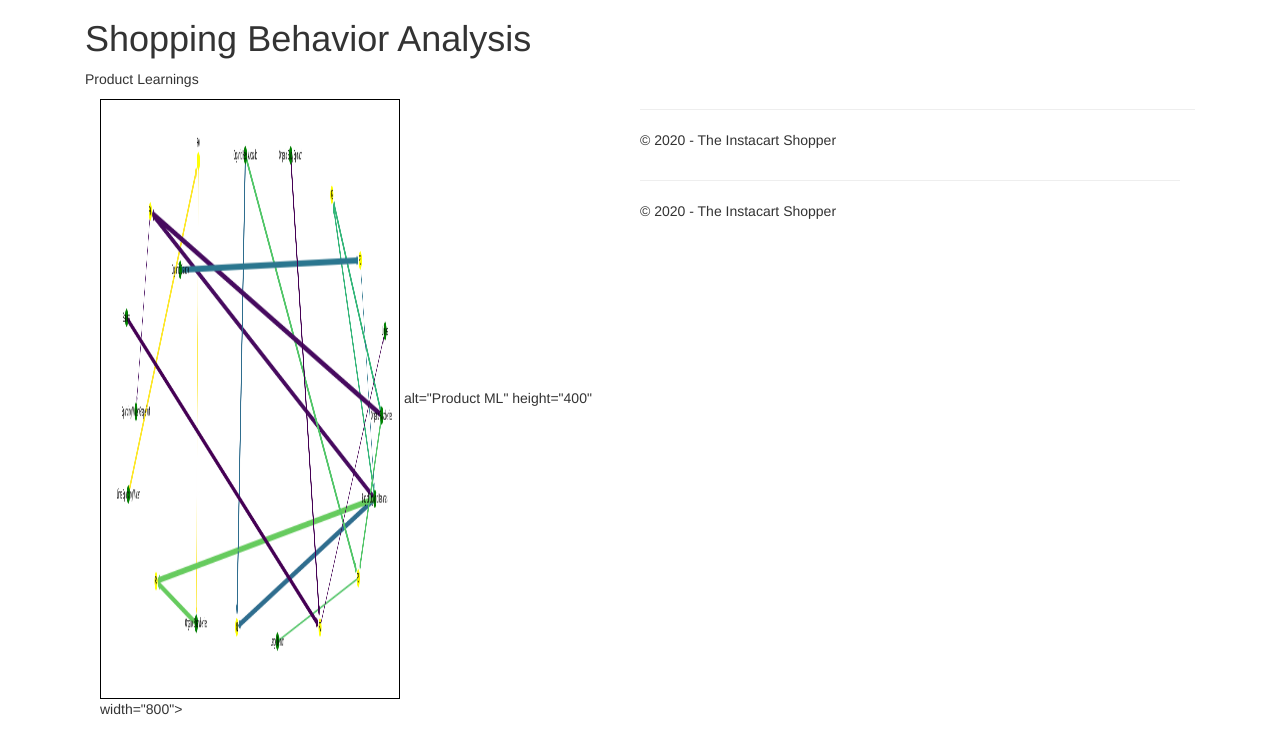
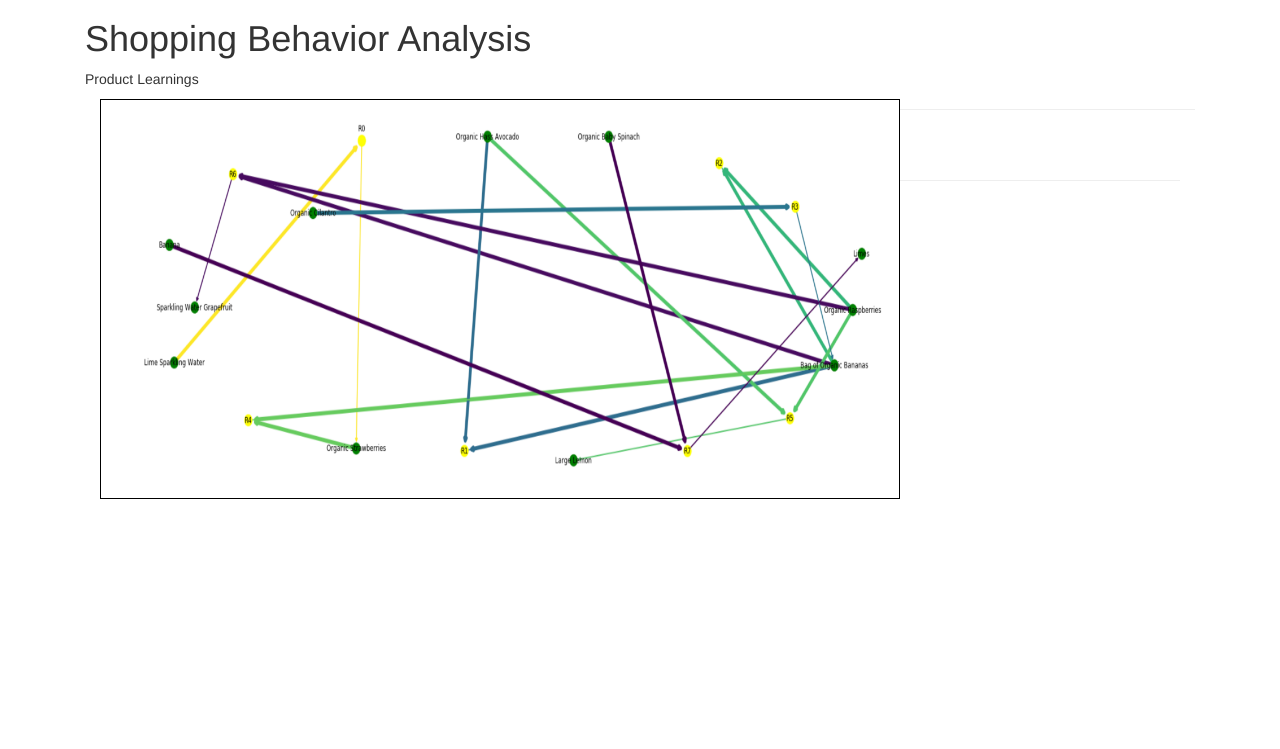
Before and after one commit to rajkartha/frapa-final-project, a Flask app: page /ml in a window 1280 px wide. Shown: the part 51-800 px from the top of the page. Run offline with Flask 2, Linux system fonts and the light colour scheme; some libraries are stand-ins or nearby versions.

Commit message:
image text

```diff
--- a/FrapaFinal/templates/ml.html
+++ b/FrapaFinal/templates/ml.html
@@ -15,8 +15,7 @@
 
       <p>Product Learnings</p>
 <div class="col-md-6 text-left">
-    <img style="border:1px solid black;" src="/static/images/Product.png" alt="Product ML" width="300" height="600"/>
-    alt="Product ML" height="400" width="800">
+    <img style="border:1px solid black;" src="/static/images/Product.png" alt="Product ML" width="800" height="400"/>
 </div>
 
 
```
